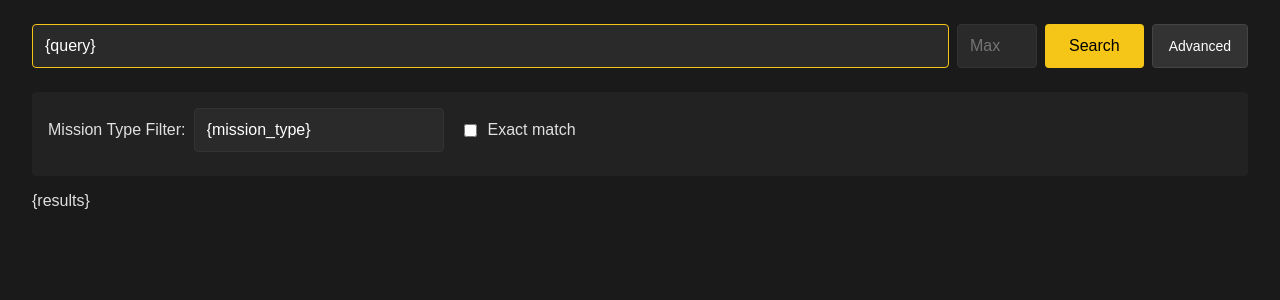
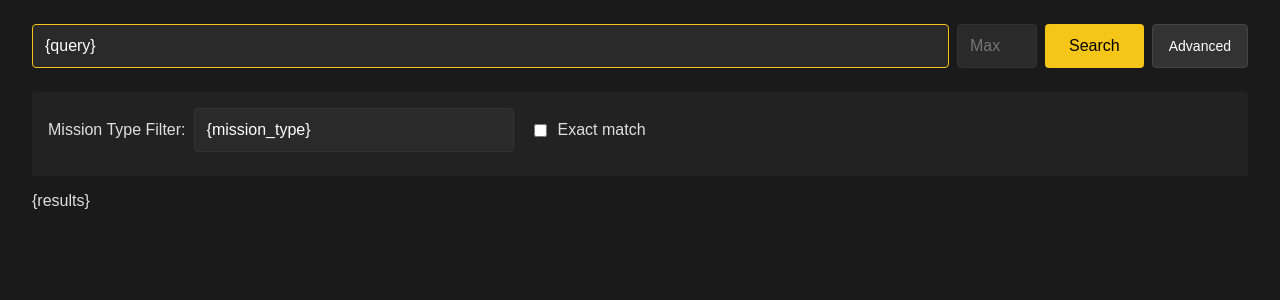
Before and after one commit to Regateiro/warframe-drops-finder, a Python web app: template warframe/templates/index.html in a window 1280 px wide. Shown: the part 69-369 px from the top of the page. Run offline with Jinja, Linux system fonts and the light colour scheme; the template is opened without the code that fills it, so the values that code supplies are empty.

Commit message:
Further increase filter textbox width

```diff
--- a/warframe/static/style.css
+++ b/warframe/static/style.css
@@ -167,5 +167,5 @@ td.chance {
     align-items: center;
 }
 .drawer-content input[type="text"] {
-    min-width: 250px;
+    min-width: 320px;
 }
```
